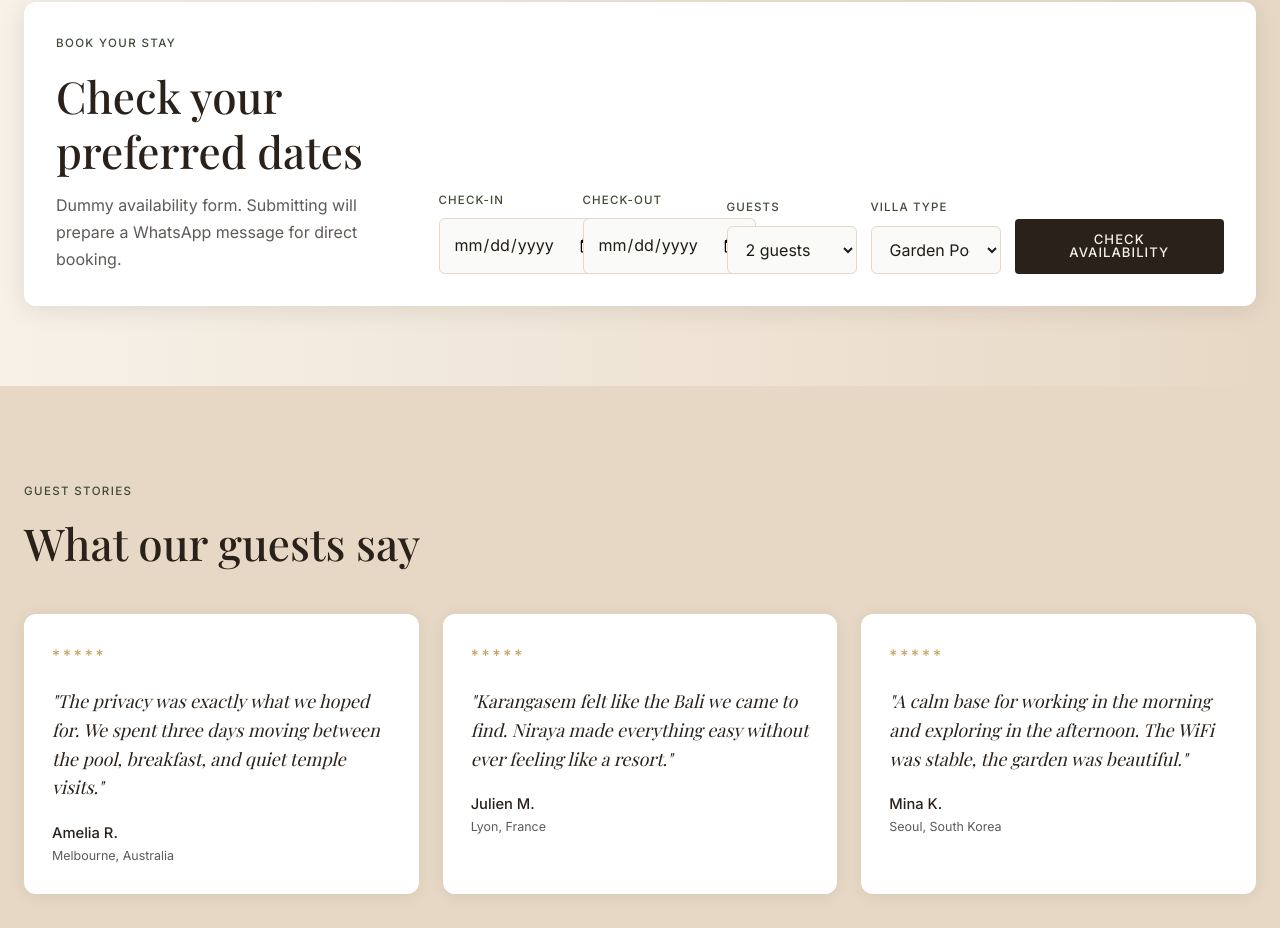
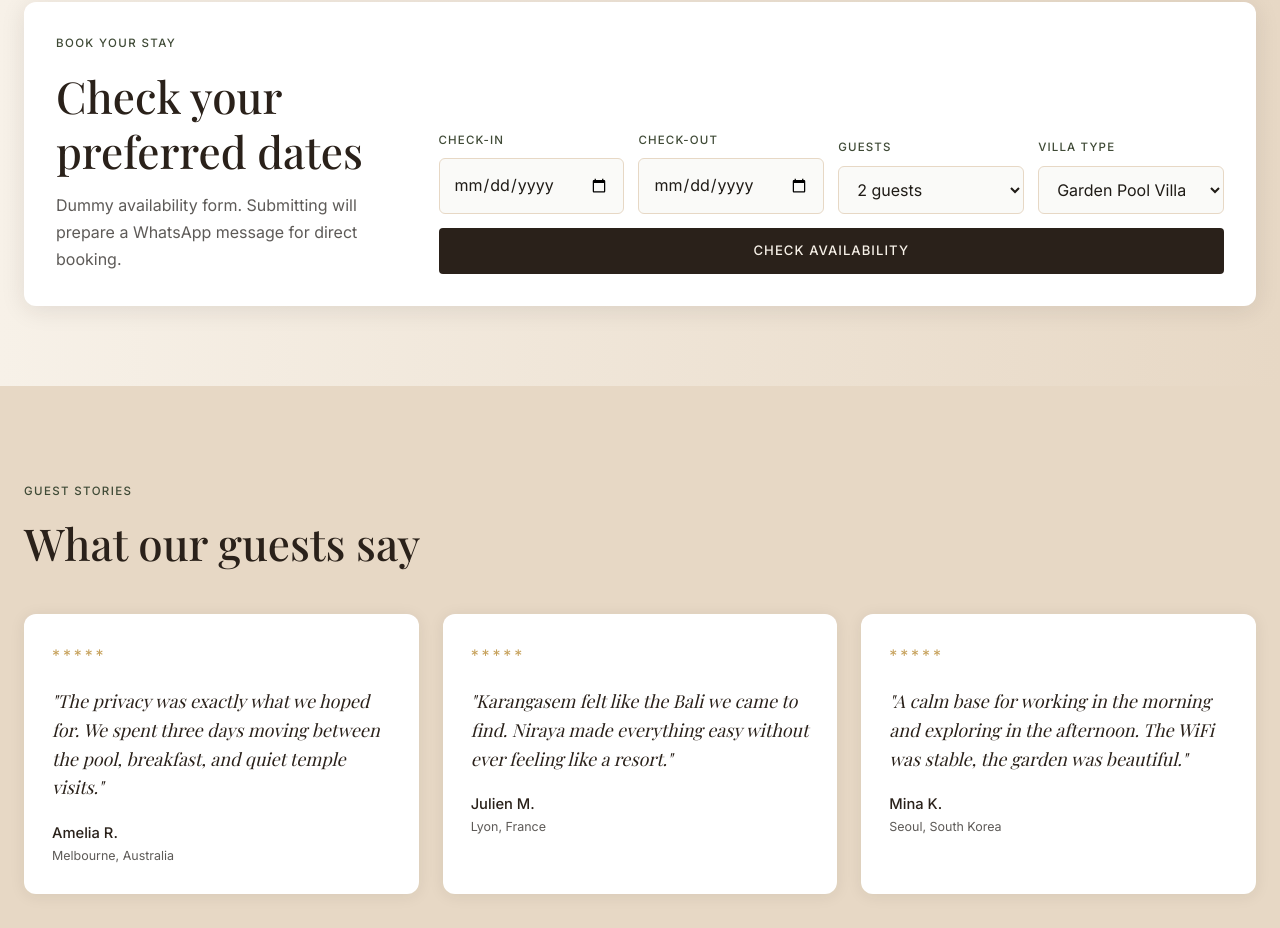
Before and after one commit to Adly969/Niraya-Villa, a plain HTML site: page index.html in a window 1280 px wide. Shown: the part 6155-7083 px from the top of the page. Drawn offline with nearby package versions, Linux system fonts and the light colour scheme.

Commit message:
fix: booking form button layout - full width below fields

```diff
--- a/css/style.css
+++ b/css/style.css
@@ -768,9 +768,13 @@ select {
 
 .booking-form {
   display: grid;
-  grid-template-columns: repeat(4, minmax(130px, 1fr)) auto;
+  grid-template-columns: repeat(4, minmax(120px, 1fr));
   gap: 14px;
   align-items: end;
+}
+
+.booking-form .button {
+  grid-column: 1 / -1;
 }
 
 .field {
```
